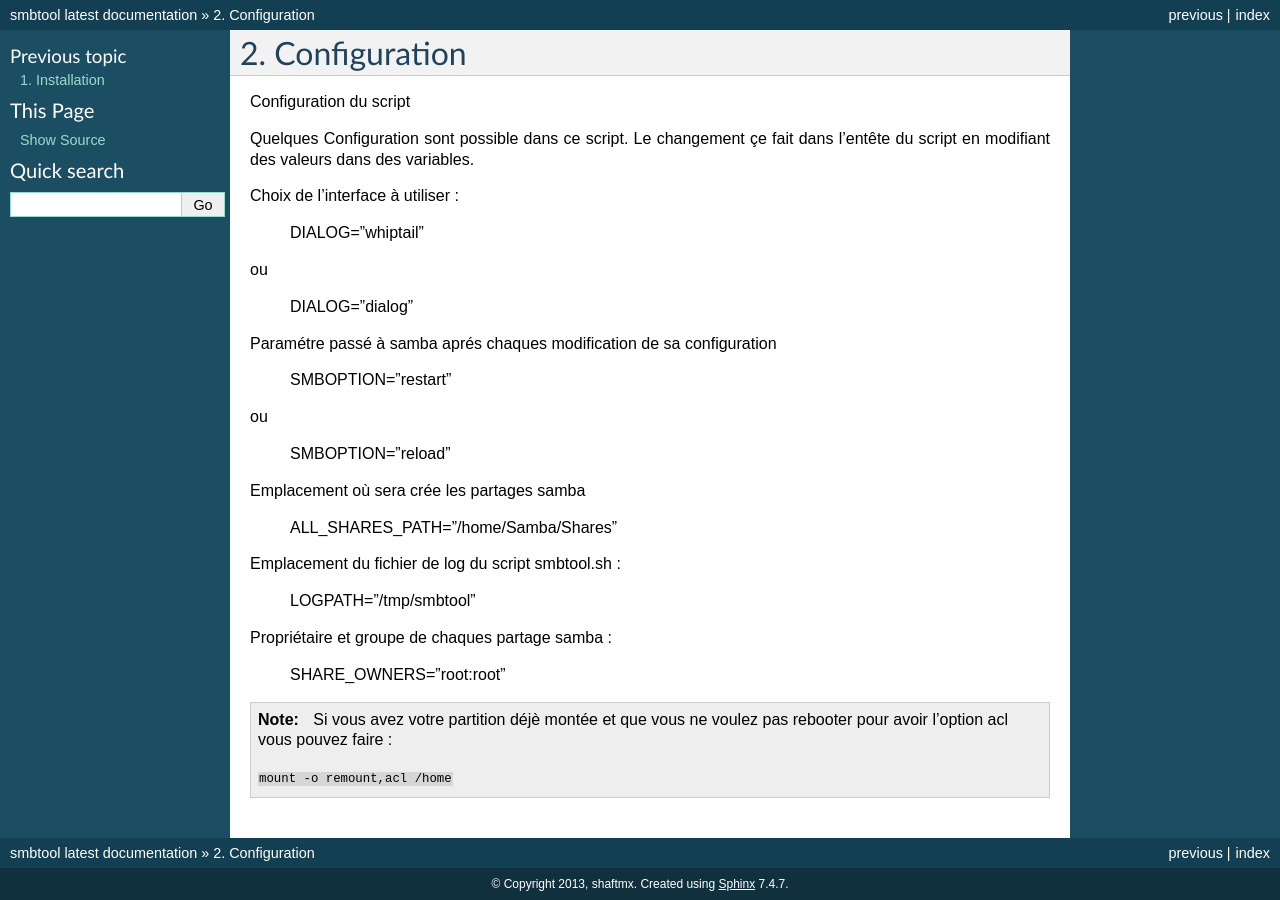
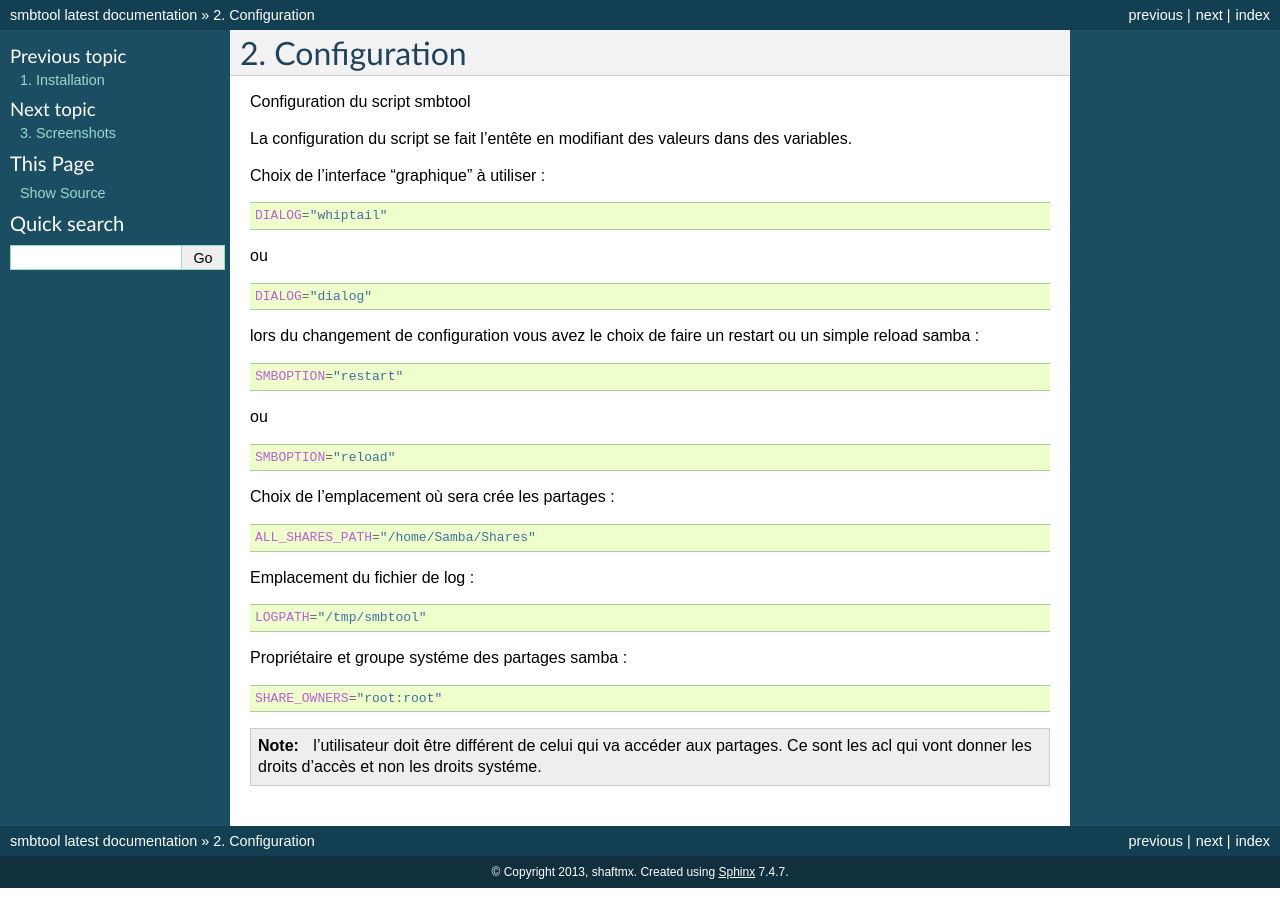
Before and after one commit to shaftmx/smbtool, a Sphinx documentation site: the page built from docs/config.rst, in a window 1280 px wide. Built offline with Sphinx 7.4.7, drawn with Linux system fonts in a browser that asks for light colours; pages that are not in the unit, such as notebooks, are missing from menus.

Commit message:
Update docs

```diff
--- a/docs/config.rst
+++ b/docs/config.rst
@@ -7,42 +7,53 @@
 Configuration
 **************
 
-Configuration du script
+Configuration du script smbtool
 
-Quelques Configuration sont possible dans ce script. Le changement çe fait dans l'entête du script en modifiant des valeurs dans des variables.
+La configuration du script se fait l'entête en modifiant des valeurs dans des variables.
 
-Choix de l'interface à utiliser :
+Choix de l'interface "graphique" à utiliser :
 
- DIALOG="whiptail"
+.. code-block:: bash
+
+    DIALOG="whiptail"
 
 ou
 
- DIALOG="dialog"
+.. code-block:: bash
 
-Paramétre passé à samba aprés chaques modification de sa configuration
+    DIALOG="dialog"
 
- SMBOPTION="restart"
+lors du changement de configuration vous avez le choix de faire un restart ou un simple reload samba :
+
+.. code-block:: bash
+
+    SMBOPTION="restart"
 
 ou
 
- SMBOPTION="reload"
+.. code-block:: bash
 
-Emplacement où sera crée les partages samba
+    SMBOPTION="reload"
 
- ALL_SHARES_PATH="/home/Samba/Shares"
+Choix de l'emplacement où sera crée les partages :
 
-Emplacement du fichier de log du script smbtool.sh :
+.. code-block:: bash
 
- LOGPATH="/tmp/smbtool"
+    ALL_SHARES_PATH="/home/Samba/Shares"
 
-Propriétaire et groupe de chaques partage samba :
+Emplacement du fichier de log :
 
- SHARE_OWNERS="root:root"
+.. code-block:: bash
 
+    LOGPATH="/tmp/smbtool"
 
+Propriétaire et groupe systéme des partages samba :
+
+.. code-block:: bash
+
+    SHARE_OWNERS="root:root"
 
 .. note::
 
-    Si vous avez votre partition déjè montée et que vous ne voulez pas rebooter pour avoir l'option acl vous pouvez faire :
-
-    ``mount -o remount,acl /home``
+    l'utilisateur doit être différent de celui qui va accéder aux partages. Ce sont les acl qui vont donner les droits d'accès
+    et non les droits systéme.
--- a/docs/index.rst
+++ b/docs/index.rst
@@ -35,4 +35,5 @@ Contents:
 
    install.rst
    config.rst
+   screenshots.rst
    #syntax.rst
```
Also changed, not shown: other parts of docs/index.rst (+1 -1 lines), docs/screenshots.rst (added, +30 -0 lines), docs/img/add_share.png (added), docs/img/del_users.png (added), docs/img/list_group.png (added), docs/img/main_menu.png (added), docs/img/user_password.png (added).
